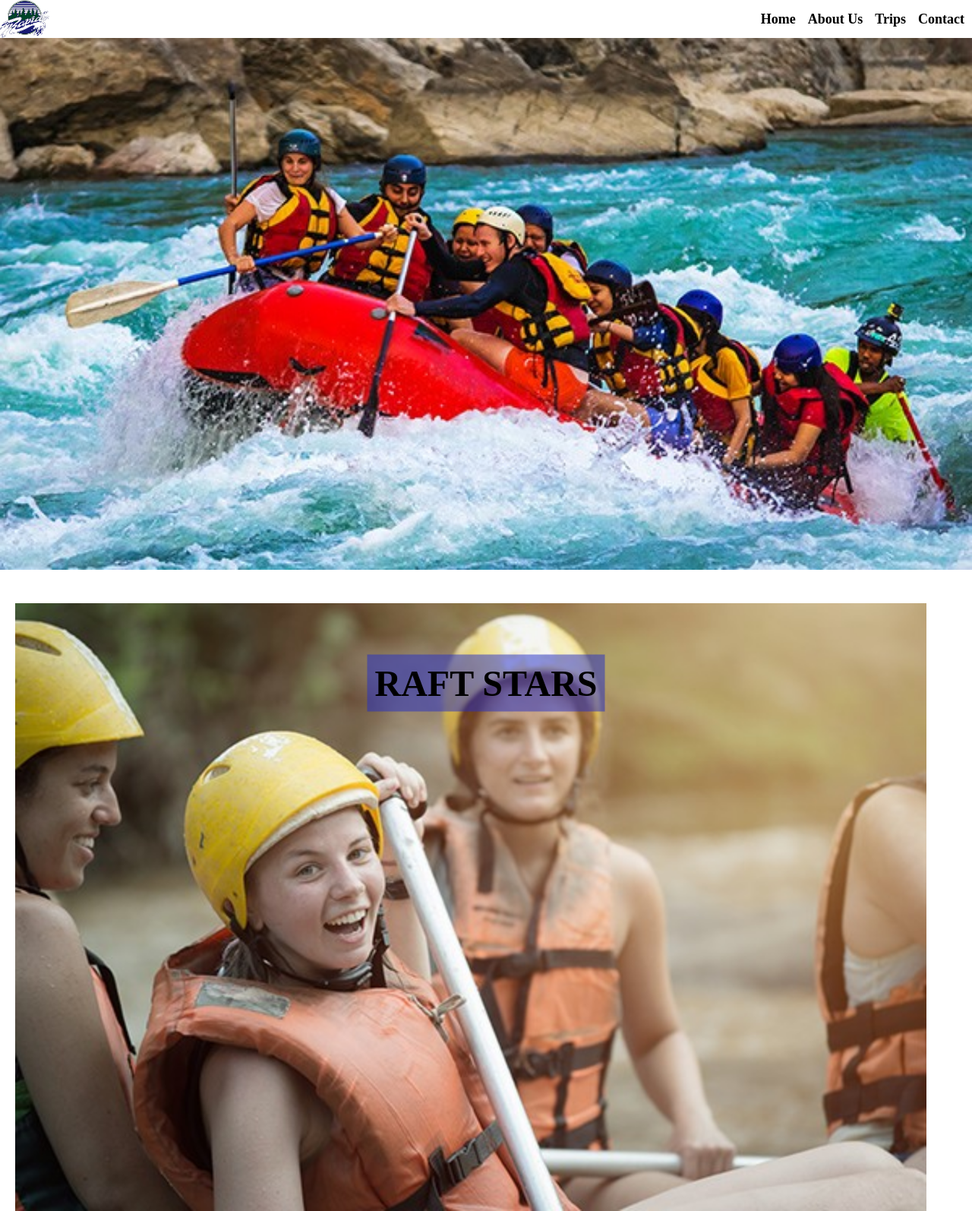
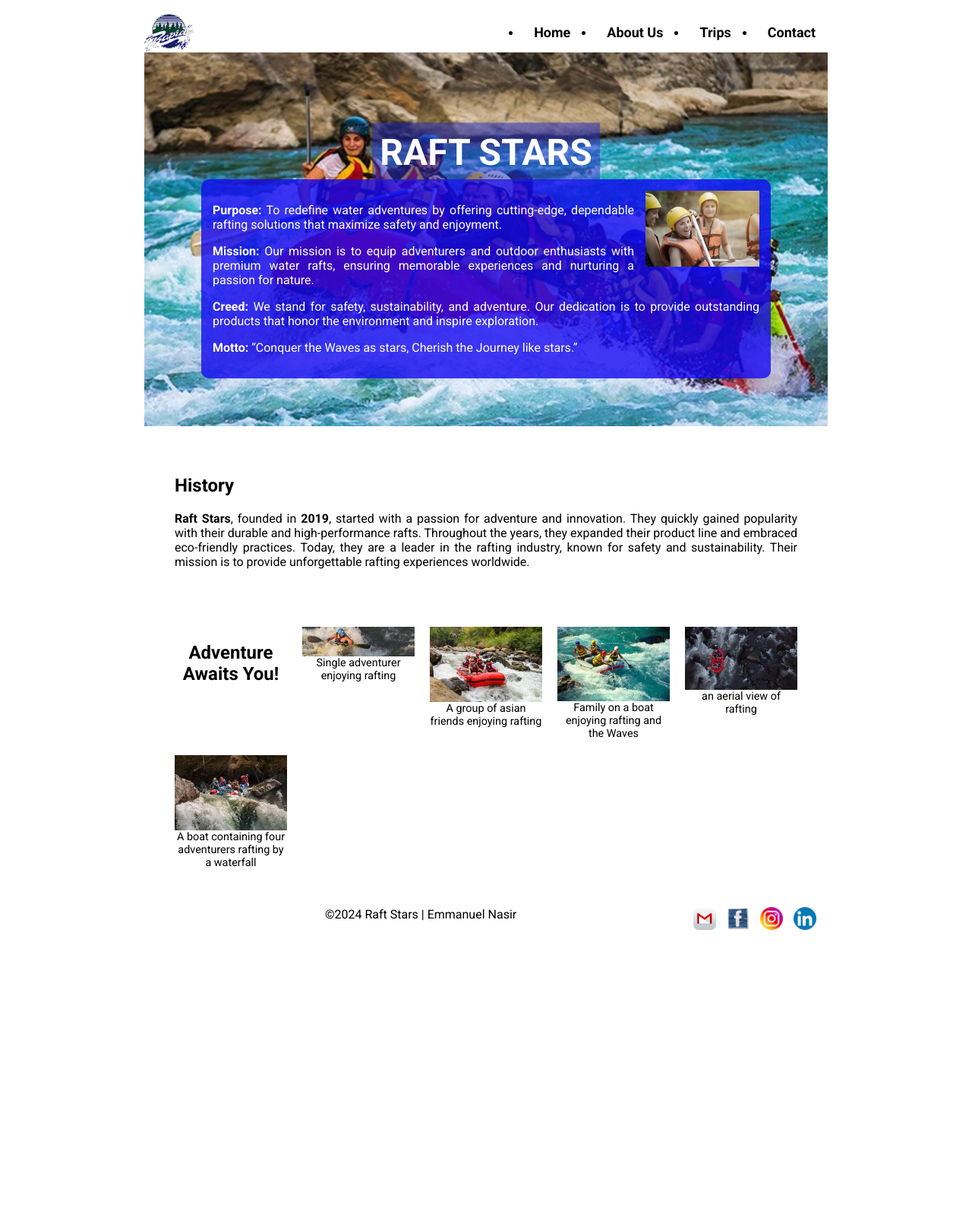
Before and after one commit to Emmanuel-Nasir/wdd130, a plain HTML site: page wwr/about.html in a window 1280 px wide. Shown: the top 1594 px of the page at 76% size. After the commit the page ends 1254 px from the top, so only its background shows below. Drawn offline with Linux system fonts and the light colour scheme; a web font is replaced by a local one.

Commit message:
commit, push and sync

```diff
--- a/wwr/about.html
+++ b/wwr/about.html
@@ -9,17 +9,18 @@
 
     <link rel="preconnect" href="https://fonts.googleapis.com">
     <link rel="preconnect" href="https://fonts.gstatic.com" crossorigin>
-    <link href="https://fonts.googleapis.com/css2?family=DM+Serif+Text:ital@1&display=swap" rel="stylesheet">
-
-</head>
+    <link href="https://fonts.googleapis.com/css2?family=DM+Serif+Text:ital@1&family=Roboto:wght@400;700&display=swap" rel="stylesheet">
+    </head>
 <body>
     <header>
         <img src="images/wwrlogo.png" alt="wwrlogo">
         <nav>
-            <a href="index.html">Home</a>
-            <a href="about.html">About Us</a>
-            <a href="trips.html">Trips</a>
-            <a href="contact.html">Contact</a>
+            <ul>
+                <li><a href="index.html">Home</a></li>
+                <li><a href="about.html">About Us</a></li>
+                <li><a href="trips.html">Trips</a></li>
+                <li><a href="contact.html">Contact</a></li>
+            </ul>
         </nav>
     </header>
 
@@ -29,30 +30,22 @@
             <h1>RAFT STARS</h1>
             <article>
                 <img src="images/happyclients.jpg" alt="happyclients">
-                <p>Purpose:
-                    To redefine water adventures by offering cutting-edge, dependable rafting solutions that maximize safety and enjoyment on the water.
-
-                   Mission:
-                    Our mission is to equip adventurers and outdoor enthusiasts with premium water rafts, ensuring memorable experiences and nurturing a passion for nature.
-
-                   Creed:
-                    We stand for safety, sustainability, and adventure. Our dedication is to provide outstanding products that honor the environment and inspire exploration.
-
-                   Motto:
-                    “Conquer the Waves as stars, Cherish the Journey like stars.”</p>
-            </article>
-
+                <p><strong>Purpose:</strong> To redefine water adventures by offering cutting-edge, dependable rafting solutions that maximize safety and enjoyment.</p>
+                <p><strong>Mission:</strong> Our mission is to equip adventurers and outdoor enthusiasts with premium water rafts, ensuring memorable experiences and nurturing a passion for nature.</p>
+                <p><strong>Creed:</strong> We stand for safety, sustainability, and adventure. Our dedication is to provide outstanding products that honor the environment and inspire exploration.</p>
+                <p><strong>Motto:</strong> “Conquer the Waves as stars, Cherish the Journey like stars.”</p>
+             </article>
         </div>
         <section class="history">
             <h2>History</h2>
-            <P>
-                <b>Raft Stars</b>, founded in <b>2019</b>, started with a passion for adventure and innovation. They quickly gained popularity with their durable and high-performance rafts. Throughout the years, they expanded their product line and embraced eco-friendly practices. Today, they are a leader in the rafting industry, known for safety and sustainability. Their mission is to provide unforgettable rafting experiences worldwide.
-
-            </P>
+                <p>
+                    <strong>Raft Stars</strong>, founded in <strong>2019</strong>, started with a passion for adventure and innovation. They quickly gained popularity with their durable and high-performance rafts. Throughout the years, they expanded their product line and embraced eco-friendly practices. Today, they are a leader in the rafting industry, known for safety and sustainability. Their mission is to provide unforgettable rafting experiences worldwide.
+                </p>
         </section>
         <section class="adventure">
             <h2>Adventure Awaits You!</h2>
-           <figure> <img src="images/advimg1.jpg" alt="adventure img1">
+           <figure>
+            <img src="images/advimg1.jpg" alt="adventure img1">
             <figcaption>
                 Single adventurer enjoying rafting
             </figcaption>
@@ -80,18 +73,12 @@
         </section>
         </main>
     <footer>
-        <p>©2024 Raft Stars Emmanuel Nasir</p>
-        <nav class="sociallinks">
-            <a href="https:gmail.com">
-                <img src="images/gmail.png" alt="gmail">
-            </a>
-            <a href="https:facebook.com">
-                <img src="images/facebook.png" alt="facebook">
-            </a> <a href="https:instagram.com">
-                <img src="images/instagram.png" alt="instagram">
-            </a> <a href="https:linkedIn.com">
-                <img src="images/linkedIn.png" alt="linkedIn">
-            </a>
+        <p>©2024 Raft Stars | Emmanuel Nasir</p>
+        <nav class="social-links">
+            <a href="https://gmail.com"><img src="images/gmail.png" alt="Gmail"></a>
+            <a href="https://facebook.com"><img src="images/facebook.png" alt="Facebook"></a>
+            <a href="https://instagram.com"><img src="images/instagram.png" alt="Instagram"></a>
+            <a href="https://linkedin.com"><img src="images/linkedin.png" alt="LinkedIn"></a>
         </nav>
     </footer>
 </body>
--- a/wwr/styles/rafting.css
+++ b/wwr/styles/rafting.css
@@ -5,15 +5,13 @@
     --accent1-color: #333F;
     --accent2-color: #D5D7E8;
 }
-
 /* General Styles */
 body {
-    font-family: 'DM Serif Text', serif;
-    margin: 0;
-    padding: 0;
-    box-sizing: border-box;
+    font-family: 'Roboto', sans-serif ;
+    max-width: 900px;
+    margin: 0 auto;
+    padding: 1em;
     background-color: var(--primary-color);
-    color: var(--secondary-color);
 }
 
 header {
@@ -28,15 +26,11 @@
 header img {
     height: 50px;
 }
-header h1{
-  text-align: center;
-  font-size: 2em;
-}
-nav{
+
+nav ul{
   display: flex;
-  justify-content: space-between;
   gap: 1rem;
-  padding: 10px;
+
 }
 nav a {
     color: var(--accent1-color);
@@ -44,15 +38,25 @@
     font-size: 18px;
     font-weight: bold;
 }
-
-nav a:hover {
+header nav a {
+  color: var(--accent1-color);
+  padding: 8px 16px;
+  border-radius: 4px;
+  transition: background-color 0.3s, text-decoration 0.3s;
+}
+header nav a:hover{
+  background-color: var(--accent2-color);
   text-decoration: underline;
+}
+nav a:active{
+  background-color: var(--accent1-color);
+  color: var(--secondary-color);
 }
 
 .hero {
     position: relative;
     text-align: center;
-    color: var(--accent1-color);
+    color: white;
 }
 
 .hero img {
@@ -62,73 +66,70 @@
 
 .hero h1 {
     position: absolute;
-    top: 50%;
+    top: 20%;
     left: 50%;
     transform: translate(-50%, -50%);
     font-size: 3em;
     background-color: rgba(34, 45, 198, 0.5);
     padding: 10px;
+    z-index: 2;
+    color: white;
 }
-
-article {
-    padding: 20px;
-    background-color: var(--accent2-color);
-    margin: 20px;
+.hero article {
+  position: absolute;
+  top: 60%;
+  left: 50%;
+  transform: translate(-50%, -50%);
+  background-color: rgba(20, 9, 242, 0.8);
+  padding: 15px;
+  width:80%;
   border-radius: 10px;
+  text-align: justify;
+  z-index: 1;
 }
-
-article img {
+.hero article img {
   float: right;
-    margin-right: 20px;
-    width: 200px;
+  margin-left: 15px;
+  width: 150px;
   height: auto;
 }
-
-article p {
-    text-align: justify;
-}
-
+/* Section Styles */
 section {
   padding: 20px;
   margin: 20px;
 }
+
 .history{
   padding: 20px;
   margin: 20px;
   text-align: justify;
   align-items: center ;
 }
-
-.adventure img {
-    width: 100%;
-    height: auto;
-    margin: 10px 0;
-}
-
-.adventure {
+.adventure{
   padding: 20px;
   margin: 20px;
   display: grid;
   grid-template-columns: repeat(5, 1fr);
-  gap: 10px;
+  gap: 20px;
+  text-align: center;
 }
 
 .adventure figure {
-  margin: 10px;
+  margin: 0;
   display: flex;
-  flex-direction: column-reverse;
-  text-align: center;
-  justify-content: space-around;
-
-}
+  flex-direction: column;
+  text-align: center;}
 
 .adventure figcaption {
   text-align: center;
-  margin-top: 5px;
   font-size: 0.9em;
   color: var(--secondary-color);
 }
-
+.adventure img{
+  width: 100%;
+  font-size: 0.9em;
+  color: var(--secondary-color);
+}
 
 footer {
     background-color: var(--secondary-color);
@@ -139,22 +140,16 @@
     justify-content: space-between;
     align-content: center;
 }
-
-footer nav a {
-    margin: 0 10px;
-}
 footer p{
   flex:1;
   text-align:center;
   margin:0;
 }
-footer nav{
-  display: flex;
-  gap: 10px;
+.social-links a {
+  margin: 0 5px;
 }
 
-footer nav img {
+.social-links img {
   width: 30px;
   height: auto;
-
 }
```
Lines whose indentation alone changed are shown as unchanged.
